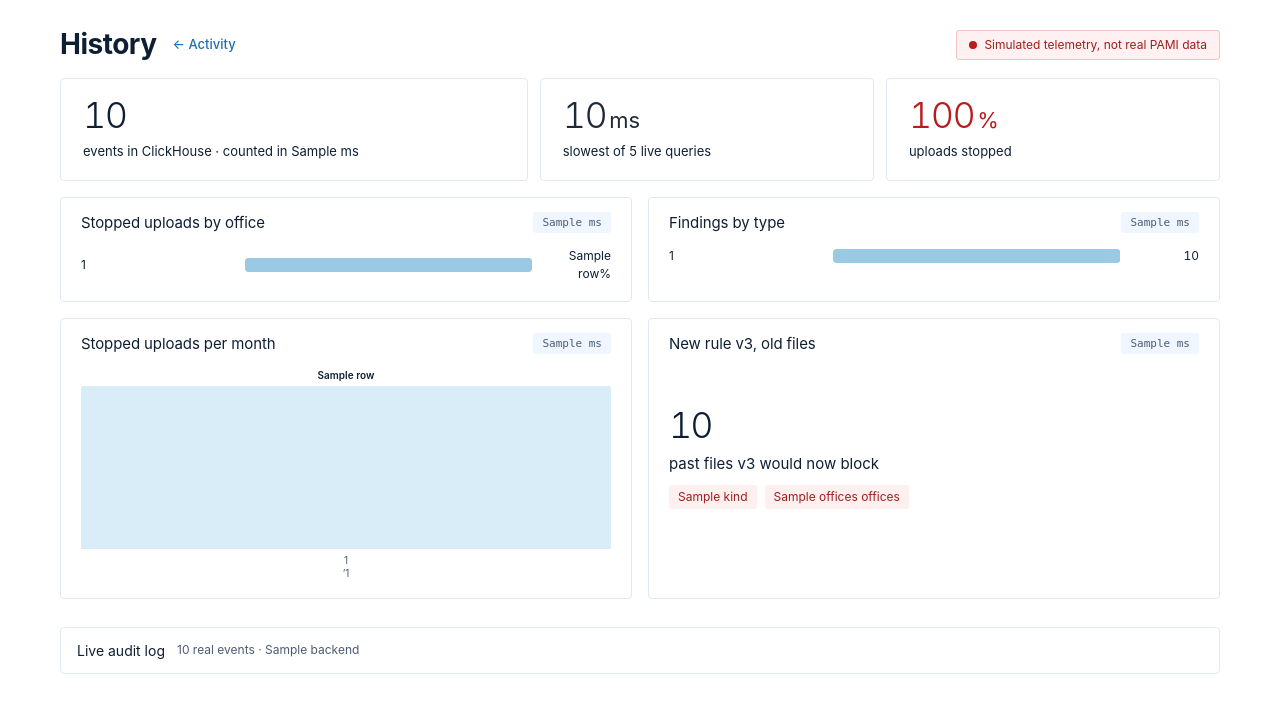
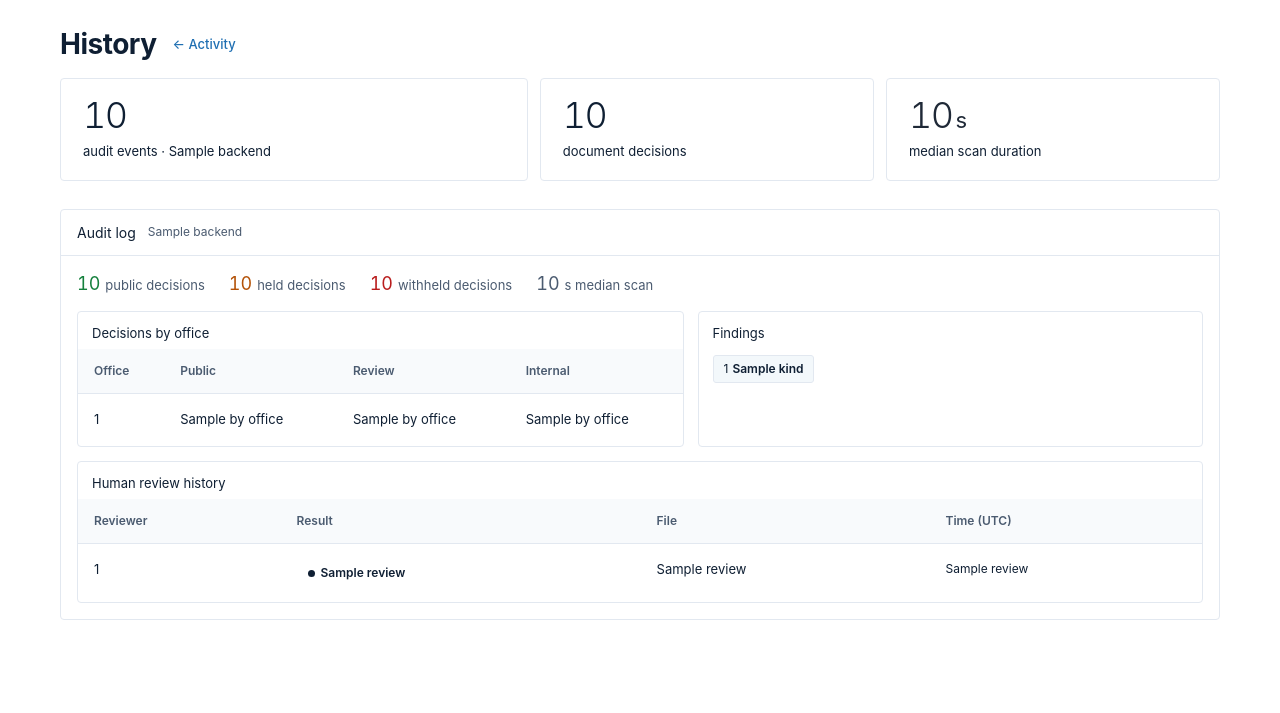
Before and after one commit to MartinPuli/Argentina-is-fuck-ng-opensourced, a FastAPI app: template gate/src/gate/templates/dashboard.html in a window 1280 px wide. Shown: the part 66-779 px from the top of the page. Run offline with FastAPI, Linux system fonts and the light colour scheme; the template is opened without the code that fills it: most values are stand-ins (such as "Sample title", 1, 10 or a date in 2020); some libraries are stand-ins or nearby versions.

Commit message:
Use actual audit activity in operational History

```diff
--- a/gate/src/gate/app.py
+++ b/gate/src/gate/app.py
@@ -798,8 +798,7 @@ def exposures(request: Request, user: str = Depends(staff)):
 
 @app.get("/")
 def home(request: Request, user: str = Depends(staff)):
-    history = events.history()  # once per page load, never from the /api/activity poll
-    total = (history or {}).get("total") or None
+    total = {"value": events.stats()["total"]}
     return page(request, "home.html", user=user, workspace=workspace_snapshot(),
                 history_total=total, autonomous=autonomous())
 
@@ -1075,7 +1074,7 @@ def internal_procurement(att_id: int, user: str = Depends(staff)):
 
 @app.get("/dashboard")
 def dashboard(request: Request, user: str = Depends(staff)):
-    return page(request, "dashboard.html", s=events.stats(), h=events.history())
+    return page(request, "dashboard.html", s=events.stats())
 
 
 @app.get("/api/rules")
--- a/gate/src/gate/templates/dashboard.html
+++ b/gate/src/gate/templates/dashboard.html
@@ -4,8 +4,6 @@
 .ch-top{display:flex;align-items:center;justify-content:space-between;gap:10px 16px;flex-wrap:wrap;margin-bottom:16px}
 .ch-top h1{margin:0}
 .ch-back{font-size:13px;margin-right:auto}
-.ch-sim{display:inline-flex;align-items:center;gap:7px;font-size:12px;font-weight:600;color:#9f1d1d;background:#fff1f1;border:1px solid #f3c4c4;border-radius:3px;padding:5px 12px}
-.ch-sim::before{content:"";width:8px;height:8px;border-radius:50%;background:var(--ch-red)}
 .ch-hero{display:grid;grid-template-columns:1.4fr 1fr 1fr;gap:12px;margin-bottom:16px}
 .ch-hero>div{--c:var(--c-primary,#1F6FB2);--bg:#eef3ff;padding:18px 22px;border:1px solid var(--line);border-top:5px solid var(--c);border-radius:4px;background:var(--bg)}
 .ch-hero strong{display:block;font-size:48px;font-weight:700;line-height:1.05;letter-spacing:-1.5px;color:var(--c);font-variant-numeric:tabular-nums}
@@ -64,39 +62,20 @@
 .ch-axis span:nth-child(even){visibility:hidden}
 .ch-big{min-height:120px}.ch-big strong{font-size:46px}
 }
-.ch-hero>div,.ch-card{border:1px solid var(--line);background:#fff}.ch-hero strong,.ch-big strong{font-weight:300;color:var(--ink);font-size:36px}.ch-hero strong small,.ch-card h2,.ch-bars b,.lv summary,.lv-stats b,.lv h3{font-weight:400}.ch-ms{background:var(--accent-soft);color:var(--muted);font-weight:400;border-radius:3px}.ch-ms:before{content:none}.ch-sim{font-weight:400;border-radius:3px}.ch-card{--c:#9ac9e4}.ch-bar.risk>span{background:#d5a6ac}.ch-cols i{background:#a8d7ee}
+.ch-hero>div,.ch-card{border:1px solid var(--line);background:#fff}.ch-hero strong,.ch-big strong{font-weight:300;color:var(--ink);font-size:36px}.ch-hero strong small,.ch-card h2,.ch-bars b,.lv summary,.lv-stats b,.lv h3{font-weight:400}.ch-ms{background:var(--accent-soft);color:var(--muted);font-weight:400;border-radius:3px}.ch-ms:before{content:none}.ch-card{--c:#9ac9e4}.ch-bar.risk>span{background:#d5a6ac}.ch-cols i{background:#a8d7ee}
 </style>
-<section class="ch" aria-label="ClickHouse history">
-<div class="ch-top"><h1>History</h1><a class="ch-back text-link" href="/live">← Activity</a>{% if h %}<span class="ch-sim">Simulated telemetry, not real PAMI data</span>{% endif %}</div>
-{% if h %}
-{% set qms=[h.total.ms, h.by_office.ms, h.kinds.ms, h.monthly.ms, h.policy.ms] %}
-{% set kmax=h.kinds.rows|map(attribute=1)|max if h.kinds.rows else 1 %}
-{% set mmax=h.monthly.rows|map(attribute=1)|max if h.monthly.rows else 1 %}
-{% set u=namespace(unsafe=0,all=0) %}{% for m in h.monthly.rows %}{% set u.unsafe=u.unsafe+m[1] %}{% if m[2] %}{% set u.all=u.all+m[1]*100/m[2] %}{% endif %}{% endfor %}
+{% set ns=namespace(p=0,h=0,w=0) %}{% for o in s.by_office %}{% set ns.p=ns.p+o[1] %}{% set ns.h=ns.h+o[2] %}{% set ns.w=ns.w+o[3] %}{% endfor %}
+<section class="ch" aria-label="Audit history">
+<div class="ch-top"><h1>History</h1><a class="ch-back text-link" href="/live">← Activity</a></div>
 <div class="ch-hero">
-<div><strong>{{ '{:,}'.format(h.total.value) }}</strong><span>events in ClickHouse · counted in {{ h.total.ms }} ms</span></div>
-<div class="ch-fast"><strong>{{ qms|max|round|int }}<small>ms</small></strong><span>slowest of {{ qms|length }} live queries</span></div>
-<div class="ch-risk"><strong>{{ (u.unsafe / u.all * 100)|round|int if u.all else 0 }}<small>%</small></strong><span>uploads stopped</span></div>
+<div><strong>{{ '{:,}'.format(s.total) }}</strong><span>audit events · {{ s.backend }}</span></div>
+<div><strong>{{ '{:,}'.format(s.latency[2]) }}</strong><span>document decisions</span></div>
+<div class="ch-fast"><strong>{{ (s.latency[0] / 1000)|round(1) }}<small>s</small></strong><span>median scan duration</span></div>
 </div>
-<div class="ch-grid">
-<section class="ch-card ch-office"><header><h2>Stopped uploads by office</h2><span class="ch-ms">{{ h.by_office.ms }} ms</span></header>
-<div class="ch-bars">{% for o in h.by_office.rows %}<span title="{{ o[0] }} · {{ '{:,}'.format(o[1]) }} stopped">{{ o[0] }}</span><span class="ch-bar{{ ' risk' if o[2] >= 40 }}"><span style="width:{{ o[2] }}%"></span></span><b{% if o[2] >= 40 %} class="risk"{% endif %}>{{ o[2] }}%</b>{% endfor %}</div></section>
-<section class="ch-card ch-kinds"><header><h2>Findings by type</h2><span class="ch-ms">{{ h.kinds.ms }} ms</span></header>
-<div class="ch-bars">{% for k in h.kinds.rows %}<span>{{ k[0]|replace('_',' ')|capitalize|replace('Dni','DNI')|replace('Icd10','ICD-10 code')|replace('Person cuil','CUIL') }}</span><span class="ch-bar"><span style="width:{{ (k[1] / kmax * 100)|round(1) }}%"></span></span><b>{{ '{:,}'.format(k[1]) }}</b>{% endfor %}</div></section>
-<section class="ch-card ch-month"><header><h2>Stopped uploads per month</h2><span class="ch-ms">{{ h.monthly.ms }} ms</span></header>
-<div class="ch-cols">{% for m in h.monthly.rows %}<div class="{{ 'peak' if m[1] == mmax }}{{ ' part' if loop.first or loop.last }}" title="{{ m[0] }}{{ ' (partial month)' if loop.first or loop.last }}:{{ '{:,}'.format(m[1]) }} stopped ({{ m[2] }}%)"><em>{{ '{:.1f}k'.format(m[1] / 1000) if m[1] >= 1000 else m[1] }}</em><i style="height:{{ (m[1] / mmax * 100)|round(1) }}%"></i></div>{% endfor %}</div>
-<div class="ch-axis">{% for m in h.monthly.rows %}<span>{{ m[0][:3] }}{% if loop.first or m[0][:3] == 'Jan' %}<br>’{{ m[0][-2:] }}{% endif %}</span>{% endfor %}</div></section>
-<section class="ch-card ch-policy"><header><h2>New rule v3, old files</h2><span class="ch-ms">{{ h.policy.ms }} ms</span></header>
-<div class="ch-big"><strong>{{ '{:,}'.format(h.policy.files) }}</strong><span>past files v3 would now block</span><small><i>{{ h.policy.kind|replace('_',' ')|capitalize }}</i><i>{{ h.policy.offices }} offices</i></small></div></section>
-</div>
-{% else %}
-<div class="notice subtle">History needs ClickHouse. Showing the live log only.</div>
-{% endif %}
 </section>
-{% set ns=namespace(p=0,h=0,w=0) %}{% for o in s.by_office %}{% set ns.p=ns.p+o[1] %}{% set ns.h=ns.h+o[2] %}{% set ns.w=ns.w+o[3] %}{% endfor %}
-<details class="lv"{% if not h %} open{% endif %}><summary>Live audit log <small>{{ s.total }} real events · {{ s.backend }}</small></summary>
+<details class="lv" open><summary>Audit log <small>{{ s.backend }}</small></summary>
 <div class="lv-body">
-<div class="lv-stats"><span><b class="text-public">{{ ns.p }}</b>published</span><span><b class="text-hold">{{ ns.h }}</b>sent for review</span><span><b class="text-withheld">{{ ns.w }}</b>kept internal</span><span><b>{{ (s.latency[0] / 1000)|round(1) }}</b>s median scan</span></div>
+<div class="lv-stats"><span><b class="text-public">{{ ns.p }}</b>public decisions</span><span><b class="text-hold">{{ ns.h }}</b>held decisions</span><span><b class="text-withheld">{{ ns.w }}</b>withheld decisions</span><span><b>{{ (s.latency[0] / 1000)|round(1) }}</b>s median scan</span></div>
 <div class="lv-grid">
 <div class="panel table-panel"><h3>Decisions by office</h3><div class="table-wrap"><table><thead><tr><th scope="col">Office</th><th scope="col">Public</th><th scope="col">Review</th><th scope="col">Internal</th></tr></thead><tbody>{% for o in s.by_office %}<tr><td>{{ o[0] }}</td><td>{{ o[1] }}</td><td>{{ o[2] }}</td><td>{{ o[3] }}</td></tr>{% else %}<tr><td colspan="4" class="table-empty">No office activity.</td></tr>{% endfor %}</tbody></table></div></div>
 <div class="panel table-panel"><h3>Findings</h3><div class="lv-chips">{% for k in s.kinds %}<span>{{ k[0]|replace('_',' ')|capitalize }}<b>{{ k[1] }}</b></span>{% else %}<p>No findings recorded yet.</p>{% endfor %}</div></div>
--- a/gate/src/gate/templates/home.html
+++ b/gate/src/gate/templates/home.html
@@ -200,7 +200,7 @@
 <div class="ws-stat"><dt><span class="ws-dot amb"></span>Review</dt><dd id="live-count-waiting">—</dd></div>
 {% if autonomous %}<div class="ws-stat auto"><dt>Finished without a person</dt><dd id="live-autonomy">— of —</dd></div>{% endif %}
 </dl>
-<div class="ws-meta"><span id="live-connection" role="status" aria-live="polite">Connecting…</span>{% if history_total %}<span>{{ "{:,}".format(history_total.value) }} history events · {{ history_total.ms }} ms · <a href="/dashboard">History →</a></span>{% endif %}</div>
+<div class="ws-meta"><span id="live-connection" role="status" aria-live="polite">Connecting…</span>{% if history_total %}<span>{{ "{:,}".format(history_total.value) }} audit events · <a href="/dashboard">History →</a></span>{% endif %}</div>
 <section class="ws-sec" id="activity" aria-labelledby="ws-activity"><h2 id="ws-activity">Agent activity <small id="live-stale-count"></small></h2>
 <div id="ws-empty" class="ws-empty" hidden>No files yet. Load test files to watch the agents work.</div>
 <div class="ws-grid" id="ws-activity-grid">
```
Also changed, not shown: docs/INSPECTOR-BUILD-PLAN.md (+3 -0 lines), gate/tests/test_history.py (+20 -21 lines), gate/README.md.
